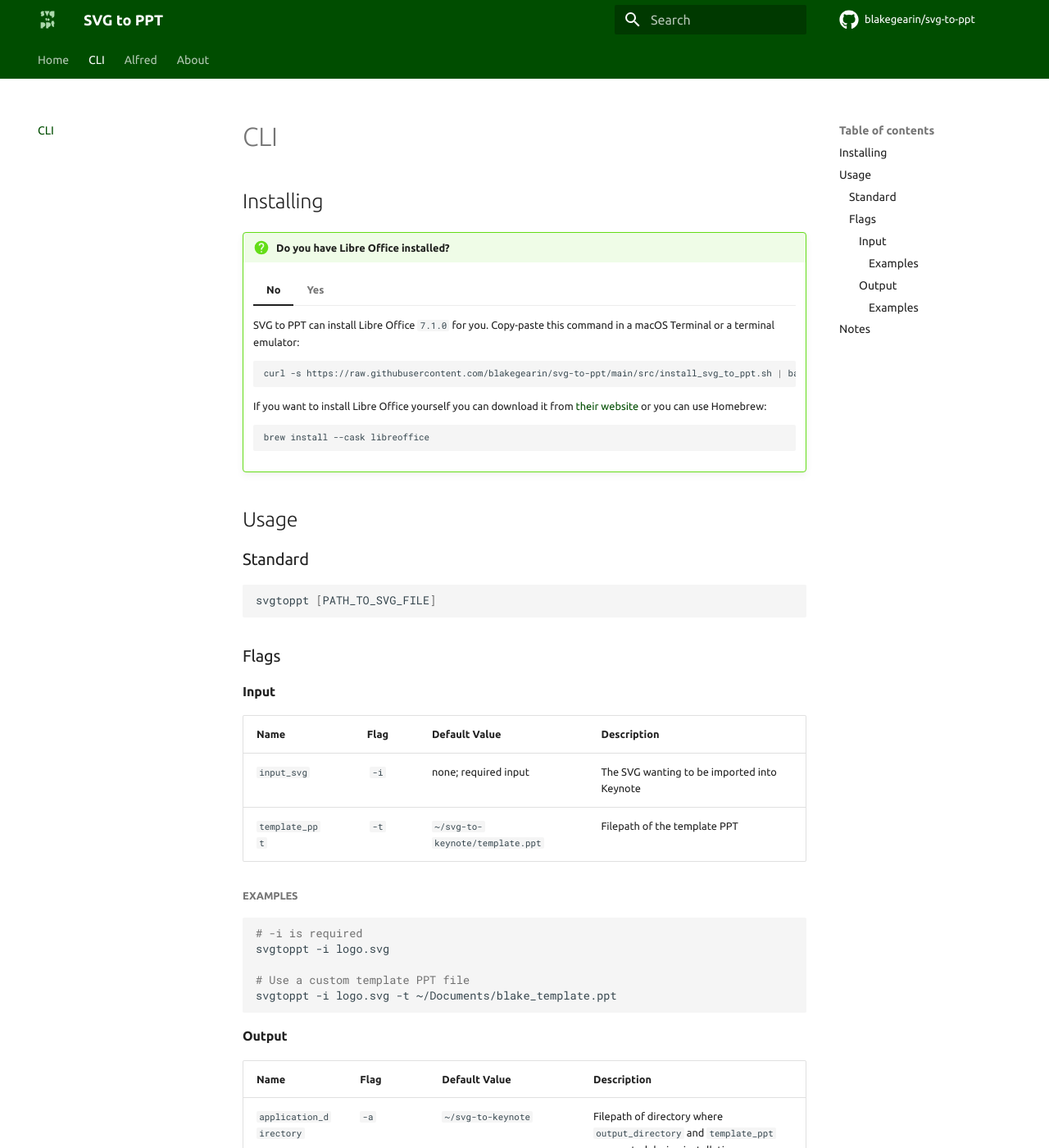
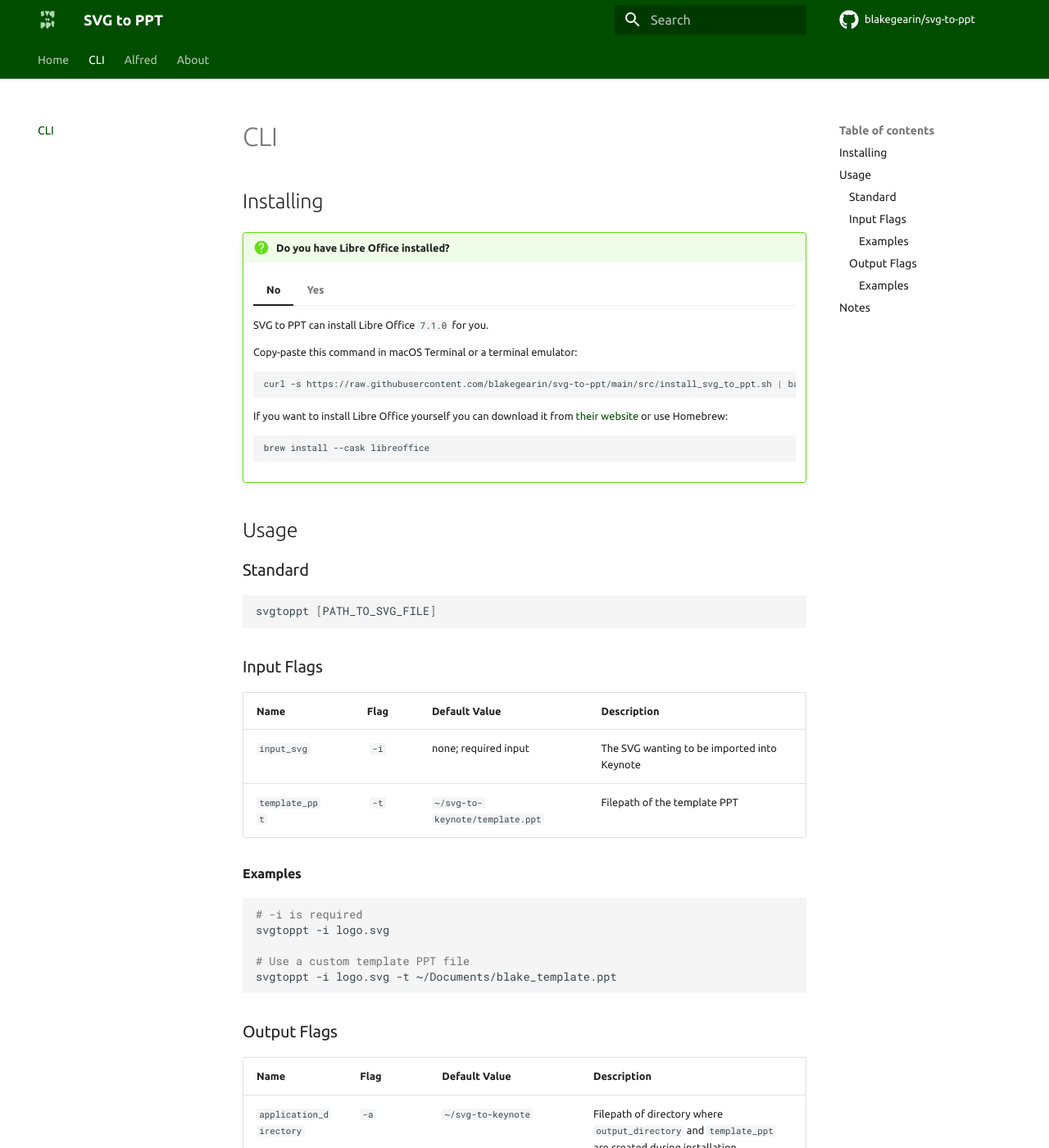
Before and after one commit to SVGtoPPT/svgtoppt-website, an MkDocs documentation site: the page built from docs/cli.md, in a window 1280 px wide and 1400 px high. Shown: the whole window at 82% size. Built offline with MkDocs 1.6.1 and Material for MkDocs 9.7.7, drawn with Linux system fonts in a browser that asks for light colours; comment, search, counter and statistics services are not loaded.

Commit message:
Made CLI more concise

````diff
--- a/docs/cli.md
+++ b/docs/cli.md
@@ -5,13 +5,15 @@
 !!! question "Do you have Libre Office installed?"
 
     === "No"
-        SVG to PPT can install Libre Office `7.1.0` for you. Copy-paste this command in a macOS Terminal or a terminal emulator:
+        SVG to PPT can install Libre Office `7.1.0` for you.
+
+        Copy-paste this command in macOS Terminal or a terminal emulator:
 
         ``` bash
         curl -s https://raw.githubusercontent.com/blakegearin/svg-to-ppt/main/src/install_svg_to_ppt.sh | bash -s -- -i basic
         ```
 
-        If you want to install Libre Office yourself you can download it from [their website](https://www.libreoffice.org/download/download) or you can use Homebrew:
+        If you want to install Libre Office yourself you can download it from [their website](https://www.libreoffice.org/download/download) or use Homebrew:
 
         ``` bash
         brew install --cask libreoffice
@@ -33,16 +35,14 @@
 svgtoppt [PATH_TO_SVG_FILE]
 ```
 
-### Flags
-
-#### Input
+### Input Flags
 
 | Name | Flag | Default Value | Description |
 |--|:---:|--|--|
 | `input_svg` | `-i` | none; required input | The SVG wanting to be imported into Keynote |
 | `template_ppt` | `-t` | `~/svg-to-keynote/template.ppt` | Filepath of the template PPT |
 
-##### Examples
+#### Examples
 
 ``` bash
 # -i is required
@@ -52,7 +52,7 @@
 svgtoppt -i logo.svg -t ~/Documents/blake_template.ppt
 ```
 
-#### Output
+### Output Flags
 
 | Name | Flag | Default Value | Description |
 |--|--|--|--|
@@ -62,7 +62,7 @@
 | `force_ppt` | `-f` | `false` | `false` : creates a new, unique PPT file each time a command is run<br><br>`true` : makes it [idempotent](https://mortoray.com/2014/09/05/what-is-an-idempotent-function/); has the potential to overwrite an existing PPT file |
 | `where_to_open` | `-w` | `keynote` | Where the PPT file is opened in after it's created<br><br>**Options**<br>Don't open: `none`<br> Apple Keynote: `keynote`<br>Microsoft PowerPoint: `power`<br>Libre Office:`libre`<br>Apache OpenOffice: `oo` |
 
-##### Examples
+#### Examples
 
 ``` bash
 # -i is required
````
